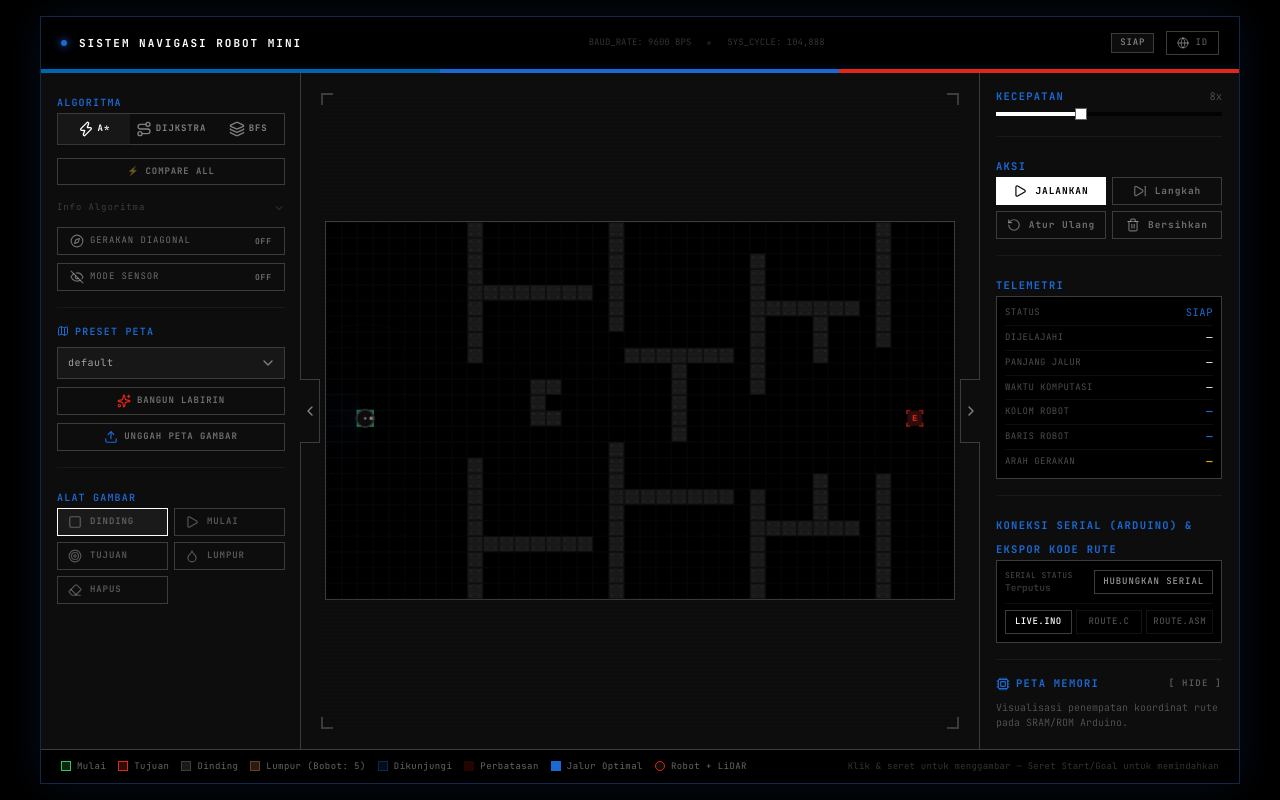
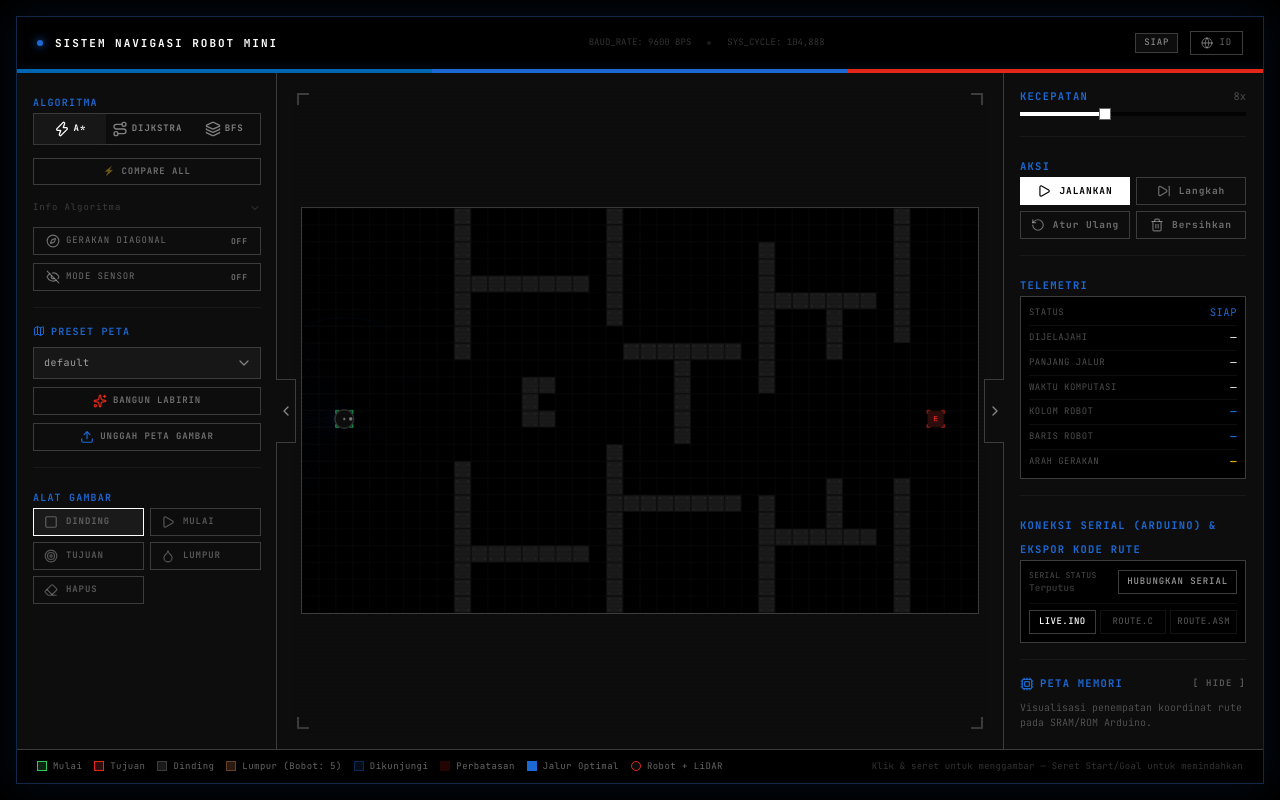
Before and after one commit to adnan-rabban/uas-arkom, a React (Vite) app: page / in a window 1280 px wide. Built offline with nearby package versions, Linux system fonts and the light colour scheme.

Commit message:
ui(layout): Widen dashboard to 1440px, scale grid cells to 22px, and document system diagrams with mud logic in README

```diff
--- a/src/App.tsx
+++ b/src/App.tsx
@@ -127,7 +127,7 @@ export default function App() {
   return (
     <TooltipProvider delay={300}>
       <div className="h-screen w-screen bg-black flex items-center justify-center p-2 lg:p-4 overflow-hidden">
-        <div className={`w-full max-w-[1200px] h-full max-h-[calc(100vh-2rem)] bg-[#0d0d0d] border border-[#3c3c3c] rounded-none overflow-hidden flex flex-col transition-all duration-500 ${getGlowClass()}`}>
+        <div className={`w-full max-w-[1440px] h-full max-h-[calc(100vh-2rem)] bg-[#0d0d0d] border border-[#3c3c3c] rounded-none overflow-hidden flex flex-col transition-all duration-500 ${getGlowClass()}`}>
           {/* Header */}
           <TopBar
             lang={lang}
--- a/src/lib/constants.ts
+++ b/src/lib/constants.ts
@@ -3,7 +3,7 @@ import type { Translations, Language } from '@/types';
 // ── Grid Dimensions ──
 export const COLS = 40;
 export const ROWS = 24;
-export const CELL = 18;
+export const CELL = 22;
 export const CANVAS_W = COLS * CELL;
 export const CANVAS_H = ROWS * CELL;
 
```
Also changed, not shown: 1 other file (tests, documents, lock files or other folders).
